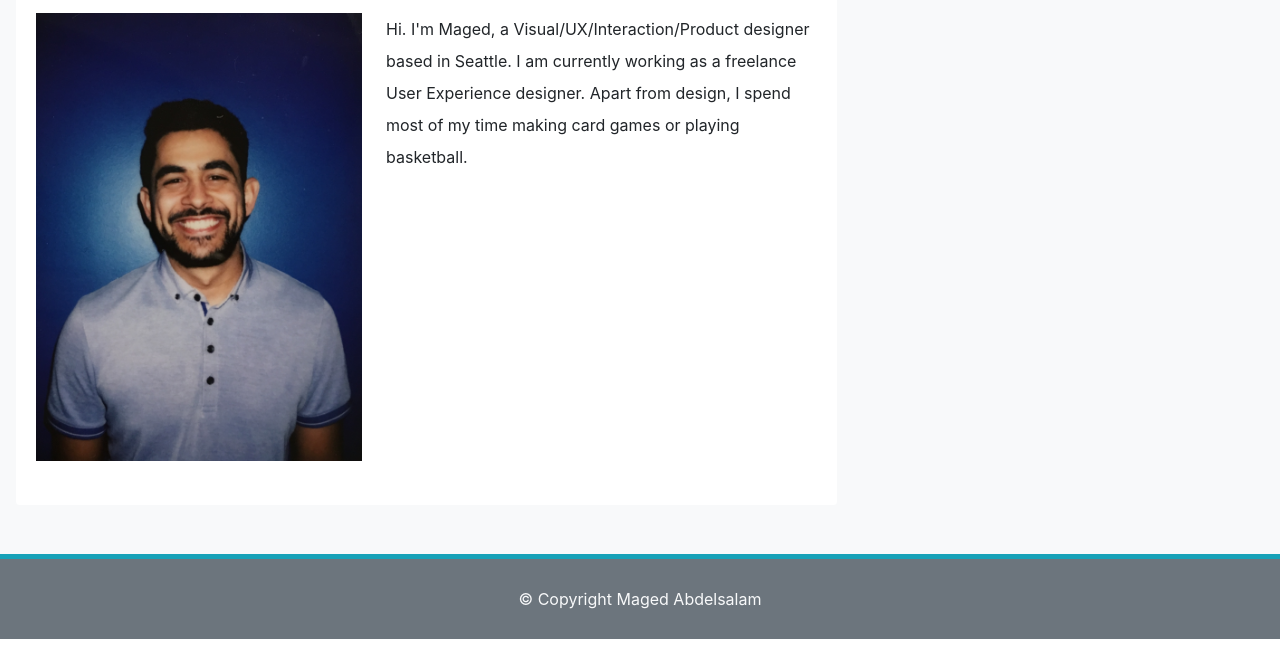
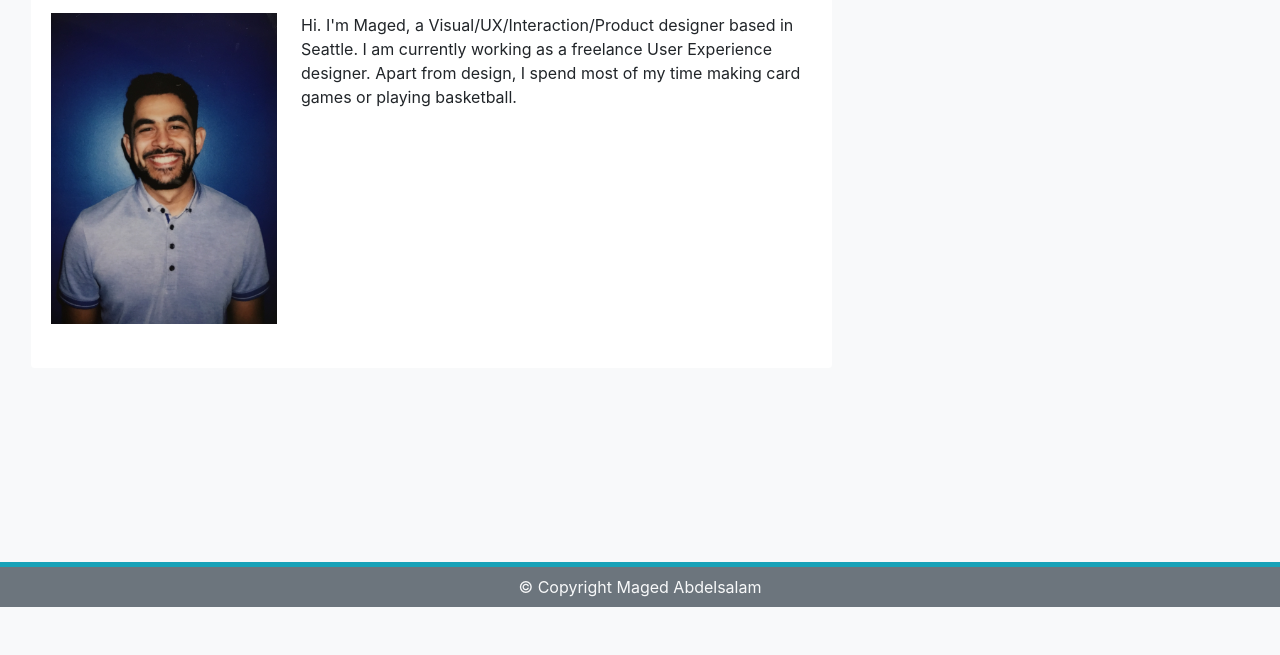
Before and after one commit to magedabdelsalam/responsive-portfolio, a plain HTML site: page index.html in a window 1280 px wide. Shown: the part 193-848 px from the top of the page. After the commit the page ends 800 px from the top, so only its background shows below. Drawn offline with nearby package versions, Linux system fonts and the light colour scheme.

Commit message:
Cleaned up the code and added screenshots

```diff
--- a/index.html
+++ b/index.html
@@ -1,9 +1,10 @@
 <!DOCTYPE html>
 <html lang="en">
+
 	<head>
 		<meta charset="utf-8" />
 		<meta http-equiv="X-UA-Compatible" content="IE=edge" />
-    <title>Maged Abdelsalam</title>
+		<title>Maged Abdelsalam - About</title>
 		<meta name="description" content="Maged Abdelsalam is a product designer" />
 		<meta name="viewport" content="width=device-width, initial-scale=1" />
 		<link
@@ -15,12 +16,11 @@
 		<link rel="stylesheet" href="style.css" />
 	</head>
 
-  <body>
+	<body class="bg-light">
+
 		<nav class="navbar navbar-expand-sm navbar-light bg-white">
 			<div class="container-fluid">
-        <a class="navbar-brand bg-info text-light font-weight-bold" href="#"
-          >Maged Abdelsalam</a
-        >
+				<a class="navbar-brand bg-info text-light font-weight-bold" href="#">Maged Abdelsalam</a>
 				<button
 				class="navbar-toggler"
 				type="button"
@@ -35,9 +35,7 @@
 				<div class="collapse navbar-collapse" id="navTop">
 					<ul class="navbar-nav ml-auto">
 						<li class="nav-item active" aria-current="page">
-              <a class="nav-link" href="index.html"
-                >About</a
-              >
+							<a class="nav-link" href="index.html">About</a>
 						</li>
 						<li class="nav-item">
 							<a class="nav-link" href="portfolio.html">Portfolio</a>
@@ -49,10 +47,11 @@
 				</div>
 			</div>
 		</nav>
-    <main class="container-fluid bg-light">
-      <div class="row">
-        <div class="col-md-7 col-lg-8 col-xl-8">
-          <article class="card border-light my-5">
+
+		<main class="container-fluid py-5">
+			<div class="row mx-auto mb-5">
+				<div class="col-md-8 col-lg-8">
+					<article class="card border-light">
 						<div class="card-body">
 							<header>
 								<h1 class="card-title text-info font-weight-bold">About Me</h1>
@@ -60,12 +59,16 @@
 							</header>
 							<section>
 								<img
-                  class="float-left pr-4 pb-4"
+								id="profile"
+								class="img-fluid float-left pr-4 pb-4"
 								src="imgs/maged.png"
 								alt="Maged's profile picture"
 								/>
 								<p class="card-text">
-                  Hi. I'm Maged, a Visual/UX/Interaction/Product designer based in Seattle. I am currently working as a freelance User Experience designer. Apart from design, I spend most of my time making card games or playing basketball.
+								Hi. I'm Maged, a Visual/UX/Interaction/Product designer based
+								in Seattle. I am currently working as a freelance User
+								Experience designer. Apart from design, I spend most of my
+								time making card games or playing basketball.
 								</p>
 							</section>
 						</div>
@@ -73,9 +76,11 @@
 				</div>
 			</div>
 		</main>
-    <footer class="bg-secondary">
-      <p class="text-light text-center p-4">© Copyright Maged Abdelsalam</p>
+
+		<footer class="bg-secondary fixed-bottom">
+			<p class="text-light text-center m-0 p-2">© Copyright Maged Abdelsalam</p>
 		</footer>
+
 		<script
 		src="https://code.jquery.com/jquery-3.5.1.slim.min.js"
 		integrity="sha384-DfXdz2htPH0lsSSs5nCTpuj/zy4C+OGpamoFVy38MVBnE+IbbVYUew+OrCXaRkfj"
@@ -91,6 +96,8 @@
 		integrity="sha384-B4gt1jrGC7Jh4AgTPSdUtOBvfO8shuf57BaghqFfPlYxofvL8/KUEfYiJOMMV+rV"
 		crossorigin="anonymous"
 		></script>
+
 		<script src="javascript.js" async defer></script>
+
 	</body>
 </html>
--- a/style.css
+++ b/style.css
@@ -1,15 +1,15 @@
 h1,.navbar-brand{
     font-family:serif;
-}
-
-p{
-    line-height:2em;
 }
 
 img{
     width:350px;
 }
 
+#profile{
+    width:250px;
+}
+
 footer{
     border-top:5px solid #17a2b8;
 }
```
Also changed, not shown: contact.html (+14 -13 lines), portfolio.html (+23 -24 lines), imgs/about-400.png (added), imgs/about-768.png (added), imgs/about-992.png (added), imgs/contact-400.png (added), imgs/contact-768.png (added), imgs/contact-992.png (added), imgs/portfolio-400.png (added), imgs/portfolio-768.png (added), imgs/portfolio-992.png (added), 2 other files. Lines whose indentation alone changed are shown as unchanged.
